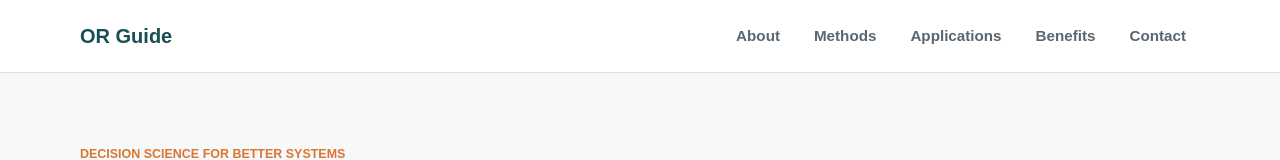
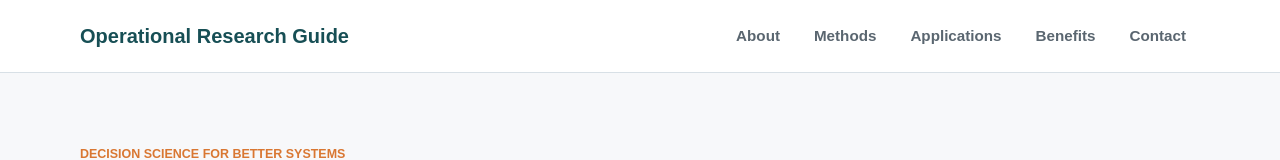
Before and after one commit to akmxlhilmi/Operational-Research-Website, a plain HTML site: page index.html in a window 1280 px wide. Shown: the top 160 px of the page. Drawn offline with Linux system fonts and the light colour scheme.

Commit message:
nav bar text

```diff
--- a/index.html
+++ b/index.html
@@ -9,7 +9,7 @@
 <body>
     <header class="site-header">
         <nav class="navbar" aria-label="Main navigation">
-            <a class="brand" href="#home">OR Guide</a>
+            <a class="brand" href="#home">Operational Research Guide</a>
             <ul class="nav-links">
                 <li><a href="#about">About</a></li>
                 <li><a href="#methods">Methods</a></li>
```
